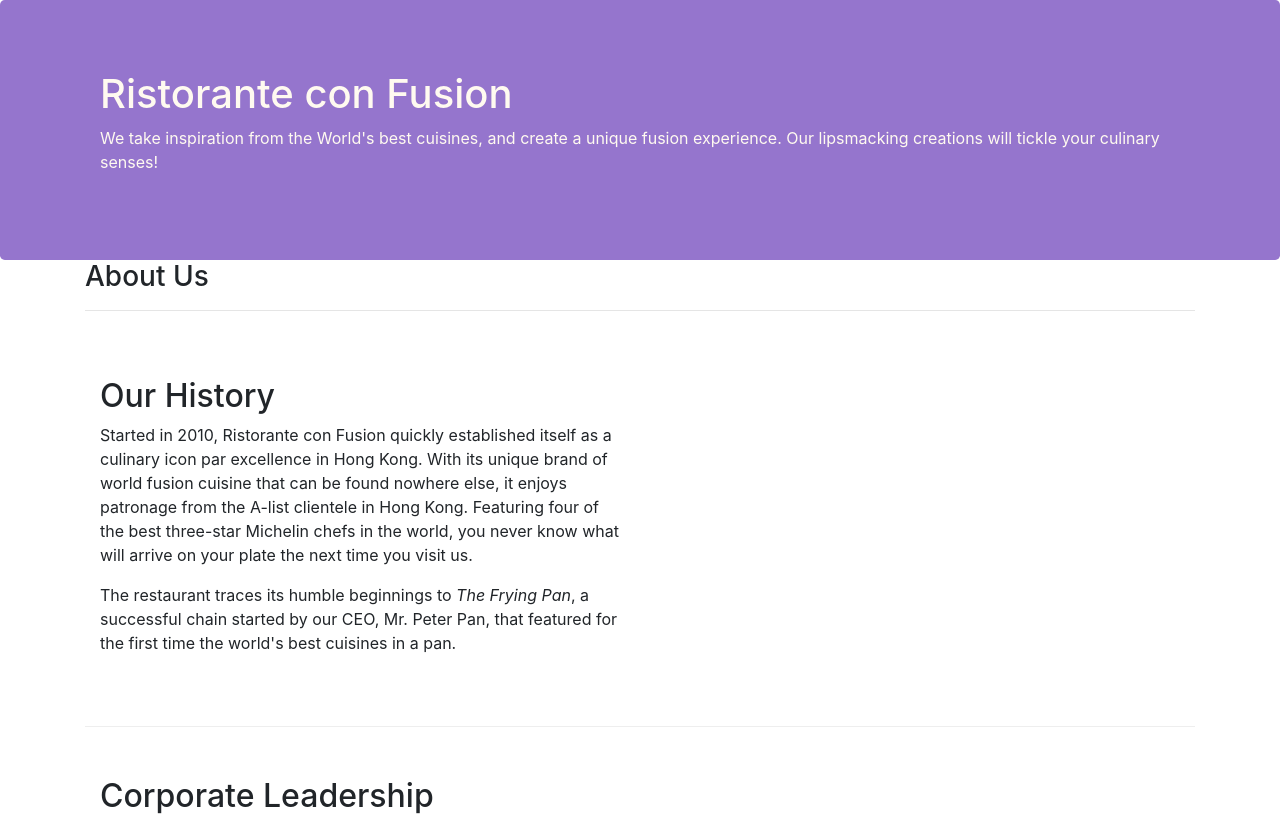
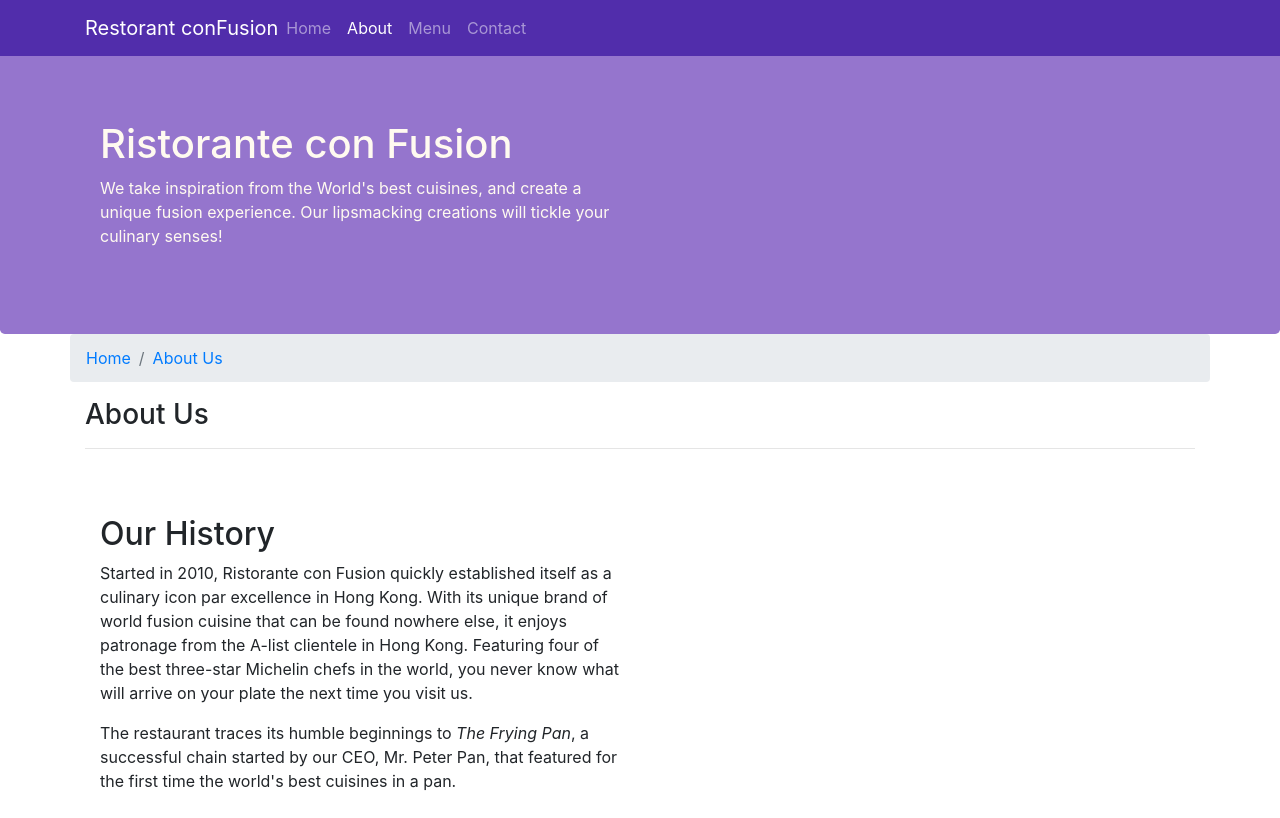
Before and after one commit to pushpsood/conFusion, a website: page aboutus.html in a window 1280 px wide. Shown: the top 818 px of the page. Drawn offline with nearby package versions, Linux system fonts and the light colour scheme.

Commit message:
breadcrums and navbar

```diff
--- a/CSS/styles.css
+++ b/CSS/styles.css
@@ -28,3 +28,12 @@
     margin: 0px;
     color: #0f0f0f;
 }
+
+body{
+    padding: 50px 0px 0px 0px;
+    z-index: 0;
+}
+
+.navbar-dark{
+    background-color: #512DAB;
+}
--- a/aboutus.html
+++ b/aboutus.html
@@ -17,11 +17,27 @@
 </head>
 
 <body>
+    <nav class="navbar navbar-dark navbar-expand-sm fixed-top">
+        <div class="container">
+            <button class="navbar-toggler" type="button" data-toggle="collapse" data-target="#navbar">
+                <span class="navbar-toggler-icon"></span>
+        </button>
+            <a class="navbar-brand mr-auto" href="#">Restorant conFusion</a>
+            <div class="collapse navbar-collapse" id="Navbar">
+            <ul class="navbar-nav mr-auto">
+                <li class="nav-item"><a class="nav-link" href="./index.html">Home</a></li>
+                <li class="nav-item active"><a class="nav-link" href="#">About</a></li>
+                <li class="nav-item"><a class="nav-link" href="#">Menu</a></li>
+                <li class="nav-item"><a class="nav-link" href="#">Contact</a></li>
+            </ul>
+            </div>
+        </div>
+    </nav>
 
     <header class="jumbotron">
         <div class="container">
-            <div class="row row-header align-items-center">
-                <div class="col-12 col-sm-12">
+            <div class="row row-header">
+                <div class="col-12 col-sm-6">
                     <h1>Ristorante con Fusion</h1>
                     <p>We take inspiration from the World's best cuisines, and create a unique fusion experience. Our lipsmacking creations will tickle your culinary senses!</p>
                 </div>
@@ -33,6 +49,10 @@
 
     <div class="container">
         <div class="row">
+            <ol class="col-12 breadcrumb">
+                <li class="breadcrumb-item"><a href="./index.html">Home</a></li>
+                <li class="breadcrumb-item"><a href="#">About Us</a></li>
+            </ol>
             <div class="col-12 col-sm-12">
                <h3>About Us</h3>
                <hr>
@@ -72,7 +92,7 @@
                 <div class="col-4 offset-1 col-sm-2">
                     <h5>Links</h5>
                     <ul class="list-unstyled">
-                        <li><a href="#">Home</a></li>
+                        <li><a href="./index.html">Home</a></li>
                         <li><a href="#">About</a></li>
                         <li><a href="#">Menu</a></li>
                         <li><a href="#">Contact</a></li>
```
Also changed, not shown: index.html (+17 -2 lines).
